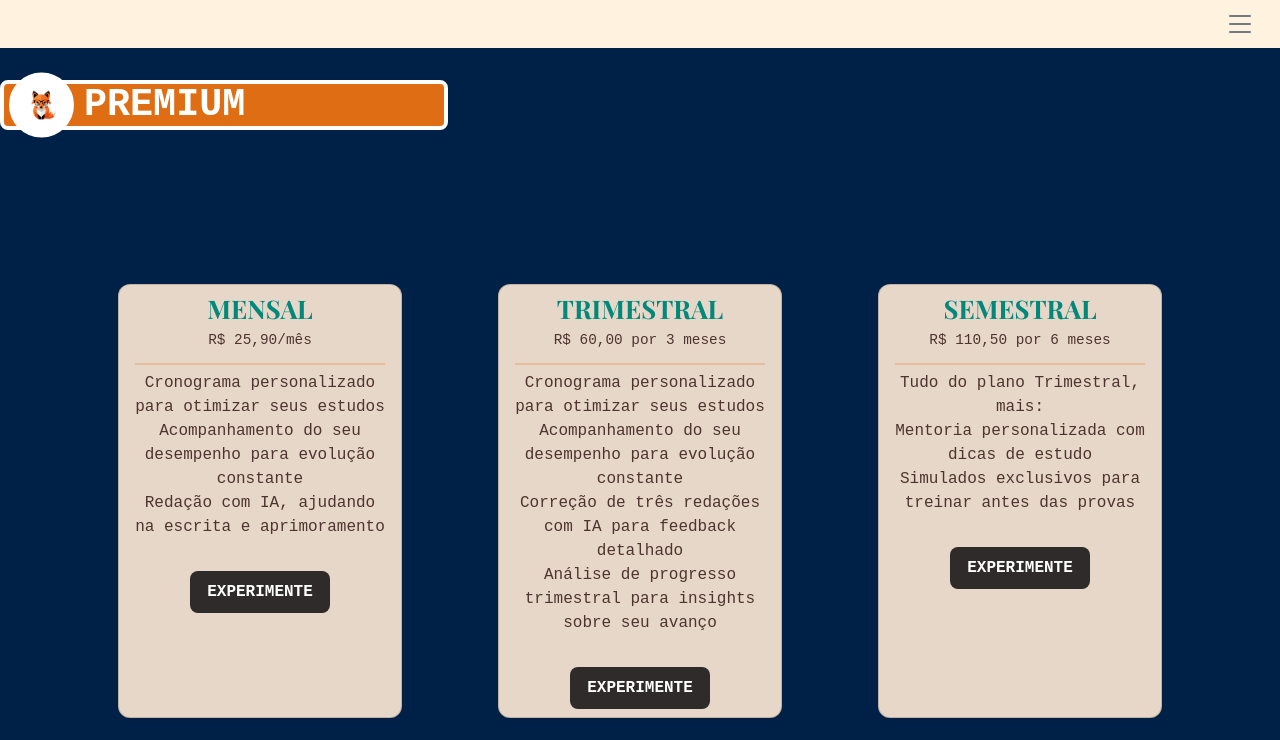
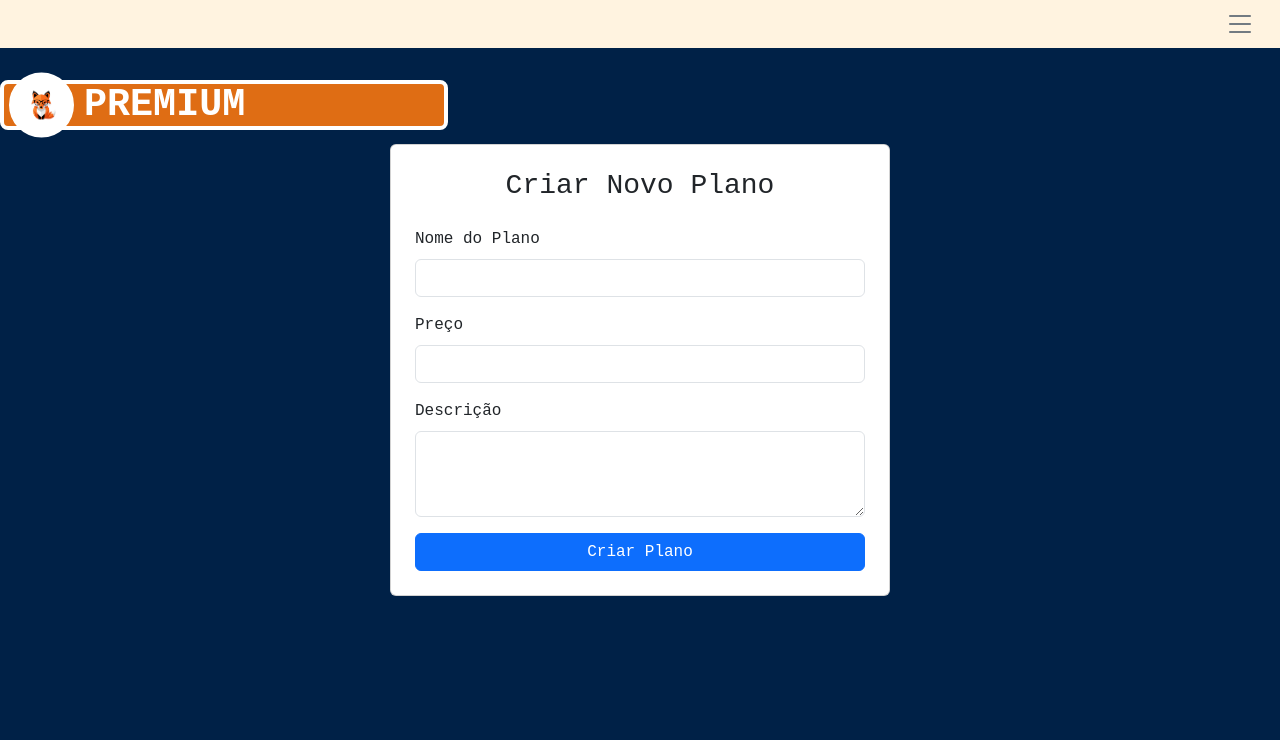
Before and after one commit to LiviaOrmeleze/gabaritaAi, a React (Vite) app in the folder gabarita-ai/: page /planos in a window 1280 px wide. Shown: the top 740 px of the page. Built offline with nearby package versions, Linux system fonts and the light colour scheme.

Commit message:
Atualizando URLs de API para o ambiente de produção nas páginas Cadastro e Login

```diff
--- a/gabarita-ai/src/pages/Cadastro.jsx
+++ b/gabarita-ai/src/pages/Cadastro.jsx
@@ -14,14 +14,17 @@ const Cadastro = () => {
       password,
     };
     try {
-      const response = await fetch("https://localhost:7061/Users/register", {
+      const response = await fetch(
+        "https://gabaritaai.somee.com/Users/register",
+        {
           method: "POST",
           headers: {
             "Content-Type": "application/json",
             accept: "*/*",
           },
           body: JSON.stringify(userData),
-      });
+        }
+      );
 
       if (response.ok) {
         // Salva o email no localStorage
@@ -203,7 +206,10 @@ const Cadastro = () => {
             style={{ fontFamily: "'Nunito', sans-serif" }}
           >
             Já tem uma conta?{" "}
-            <Link to="/login" className="text-info fw-bold text-decoration-none">
+            <Link
+              to="/login"
+              className="text-info fw-bold text-decoration-none"
+            >
               Faça login aqui
             </Link>
           </p>
--- a/gabarita-ai/src/pages/Login.jsx
+++ b/gabarita-ai/src/pages/Login.jsx
@@ -14,7 +14,7 @@ const Login = () => {
     setError(""); // Limpa mensagens de erro
 
     try {
-      const response = await fetch("https://localhost:7061/Users/login", {
+      const response = await fetch("https://gabaritaai.somee.com/Users/login", {
         method: "POST",
         headers: {
           "Content-Type": "application/json",
@@ -30,9 +30,9 @@ const Login = () => {
         // Armazena o token no localStorage para uso futuro
         localStorage.setItem("authToken", `Bearer ${token}`);
 
-          // Salva o e-mail no localStorage
-          localStorage.setItem("userEmail", email);
-          navigate("/");
+        // Salva o e-mail no localStorage
+        localStorage.setItem("userEmail", email);
+        navigate("/");
       } else {
         const errorData = await response.json();
         setError(errorData.message || "Erro ao realizar login.");
@@ -206,8 +206,11 @@ const Login = () => {
             style={{ fontFamily: "'Nunito', sans-serif" }}
           >
             Não tem uma conta ainda?{" "}
-            <a href="/cadastro" className="text-info fw-bold text-decoration-none">
-            Cadastre-se aqui
+            <a
+              href="/cadastro"
+              className="text-info fw-bold text-decoration-none"
+            >
+              Cadastre-se aqui
             </a>
           </p>
         </div>
--- a/gabarita-ai/src/pages/Planos.jsx
+++ b/gabarita-ai/src/pages/Planos.jsx
@@ -1,8 +1,7 @@
 import React, { useState, useEffect } from "react";
 import foxLogo from "../assets/raposa.png"; // Caminho correto da imagem da raposa
 import Menu from "../components/Menu";
-import { useNavigate } from "react-router";
-
+import { useNavigate } from "react-router-dom";
 
 const planos = [
   {
@@ -46,8 +45,13 @@ const planos = [
     ],
   },
 ];
+
 const Planos = () => {
   const [larguraFaixa, setLarguraFaixa] = useState("35%"); // Padrão para desktop
+  const [nome, setNome] = useState(""); // Estado para o nome do plano
+  const [preco, setPreco] = useState(""); // Estado para o preço do plano
+  const [descricao, setDescricao] = useState(""); // Estado para a descrição do plano
+  const [mensagem, setMensagem] = useState(""); // Estado para exibir mensagens de sucesso ou erro
   const navigate = useNavigate(); // Inicializa o useNavigate
 
   useEffect(() => {
@@ -60,10 +64,45 @@ const Planos = () => {
     return () => window.removeEventListener("resize", ajustarLargura);
   }, []);
 
-
-
   const handleIrParaCartoes = (plano) => {
     navigate("/cartao", { state: { plano } }); // Passa o plano selecionado para a página de cartões
+  };
+
+  const handleCriarPlano = async () => {
+    const url = "https://gabaritaai.somee.com/api/Planos";
+    const token =
+      "CfDJ8PGj194bt6tBj4nZjwkIggLFKPmkieUB4BeTk9AbHuB_w5qPZ5e1DVJt-ARlbxZu7oOO25c9hMQnOsqf4KdhBbWJVrAoKzYxnEz2sOhFHXhfYPtxDDb-SqPybH05P872onMPo5fOSdLgo93ePqdXkIFn1vxBGZuZnAhw3F9YkaVofFgQx8Oh34LTxrY3rk9bKmI-E7kRGHjVjsOnJFashbkgdQWTt2xfQynlqHyut7HHttxlVe_pPNjlJ5ozTHHyqczY6ZmOu_GYaEjK7EWMbal4YmkEZBOmLbu7-5WSp0s3GLwgD3ADsgffnFljQs6P2xrQIVGygDjO8wBFgeP1uC0gEaAlgYme7omnzsd-8XYwVB84kYukc0T6kBsANIRfqQGHiN_3GaTcBcZGqXpJ0YPkbTjOS-OMkBQuCvuQFUQ1ncBw_-eKdVU862KYqDS3prKI94VaDyXVrDsz08NBKrSe9gj9Hd3iY9M3Ivef9pyrlJQYFrLdLhNxhDtU45zWJwvzT36SzHmeiTRIGiyp4Z6BS2IVElk0-TwoXibsmNTKwk14ahrVWn-Kl_eX3tPPAopemdANVr9vapDRAA3mWxXYPbG7SQAhWW6E4CGFn3DtzFmT8b5XzeleYmMN39h1gy39Z83B6IEmq95b6ah2zqRa0oHARHdJp1aOO8z3FeppjbGSsyFxpaYEMmAluW79TQ";
+
+    const plano = {
+      nome,
+      preco: parseFloat(preco),
+      descricao,
+    };
+
+    try {
+      const response = await fetch(url, {
+        method: "POST",
+        headers: {
+          "Content-Type": "application/json",
+          Authorization: `Bearer ${token}`,
+        },
+        body: JSON.stringify(plano),
+      });
+
+      if (response.ok) {
+        setMensagem("Plano criado com sucesso!");
+        setNome("");
+        setPreco("");
+        setDescricao("");
+      } else {
+        const errorData = await response.json();
+        setMensagem(
+          `Erro ao criar plano: ${errorData.message || "Erro desconhecido"}`
+        );
+      }
+    } catch (error) {
+      console.error("Erro ao conectar ao servidor:", error);
+    }
   };
 
   return (
@@ -77,7 +116,6 @@ const Planos = () => {
         }}
       >
         {/* FAIXA LARANJA RESPONSIVA */}
-
         <div
           style={{
             width: larguraFaixa,
@@ -126,6 +164,51 @@ const Planos = () => {
           >
             PREMIUM
           </h1>
+        </div>
+
+        {/* Formulário para criar plano */}
+        <div className="card p-4 mt-5" style={{ width: "100%", maxWidth: "500px" }}>
+          <h3 className="text-center mb-4">Criar Novo Plano</h3>
+          <div className="mb-3">
+            <label htmlFor="nome" className="form-label">
+              Nome do Plano
+            </label>
+            <input
+              type="text"
+              className="form-control"
+              id="nome"
+              value={nome}
+              onChange={(e) => setNome(e.target.value)}
+            />
+          </div>
+          <div className="mb-3">
+            <label htmlFor="preco" className="form-label">
+              Preço
+            </label>
+            <input
+              type="number"
+              className="form-control"
+              id="preco"
+              value={preco}
+              onChange={(e) => setPreco(e.target.value)}
+            />
+          </div>
+          <div className="mb-3">
+            <label htmlFor="descricao" className="form-label">
+              Descrição
+            </label>
+            <textarea
+              className="form-control"
+              id="descricao"
+              rows="3"
+              value={descricao}
+              onChange={(e) => setDescricao(e.target.value)}
+            ></textarea>
+          </div>
+          <button className="btn btn-primary w-100" onClick={handleCriarPlano}>
+            Criar Plano
+          </button>
+          {mensagem && <p className="mt-3 text-center">{mensagem}</p>}
         </div>
 
         {/* CARDS CORRETAMENTE ALINHADOS */}
```
Lines whose indentation alone changed are shown as unchanged.
